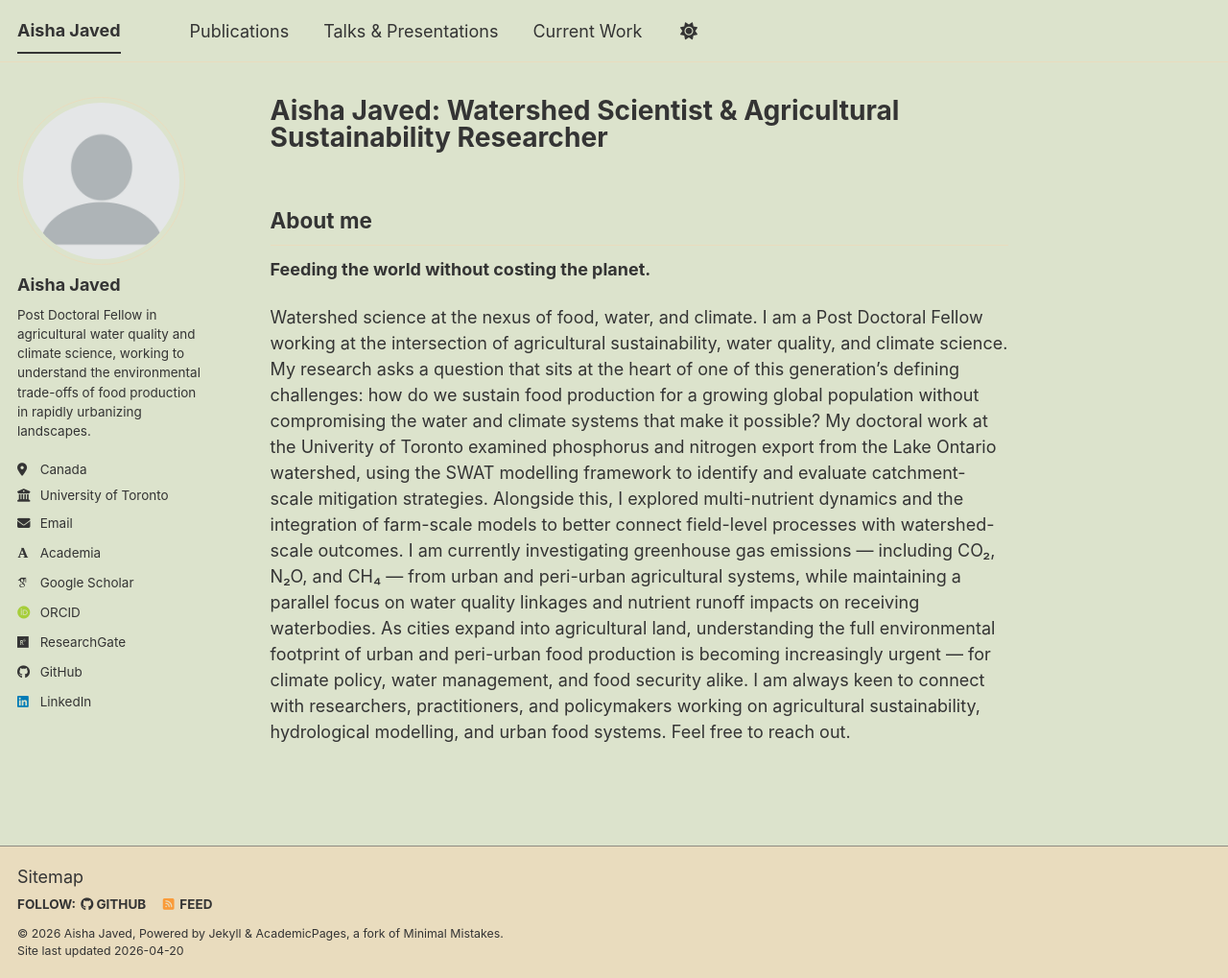
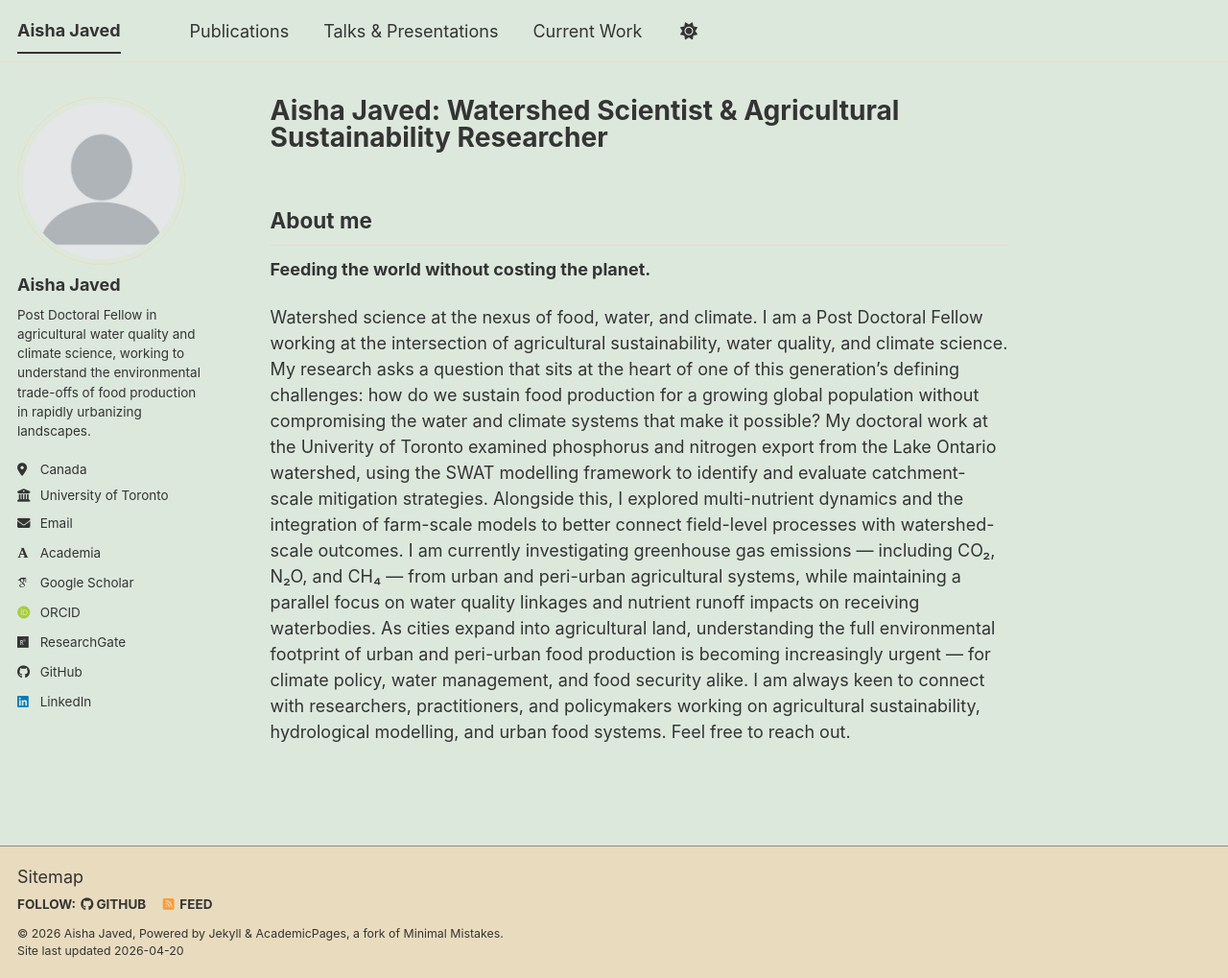
Before and after one commit to aishaj8/aishaj8.github.io, a Jekyll site: the page built from _pages/about.md, in a window 1280 px wide and 1019 px high. Shown: the whole window at 96% size. Built offline with Jekyll 4.4.1, drawn with Linux system fonts in a browser that asks for light colours; some web fonts are replaced; a script bundle is joined from its source files by our own code; library files that are not in the unit come from our copies.

Commit message:
updated colours

```diff
--- a/assets/css/main.scss
+++ b/assets/css/main.scss
@@ -46,8 +46,8 @@
 // Overrides the light theme only — dark mode's @media (prefers-color-scheme: dark)
 // block sets its own value for --global-bg-color and will take precedence when active.
 :root {
-  --global-bg-color: #dce3cc;
-  --global-link-color: #b5651d;
-  --global-link-color-hover: #8f4e15;
-  --global-link-color-visited: #d4956b;
+  --global-bg-color: #dde8dc;
+  --global-link-color: #9c5a3c;
+  --global-link-color-hover: #7a432c;
+  --global-link-color-visited: #c28a6e;
 }
```
